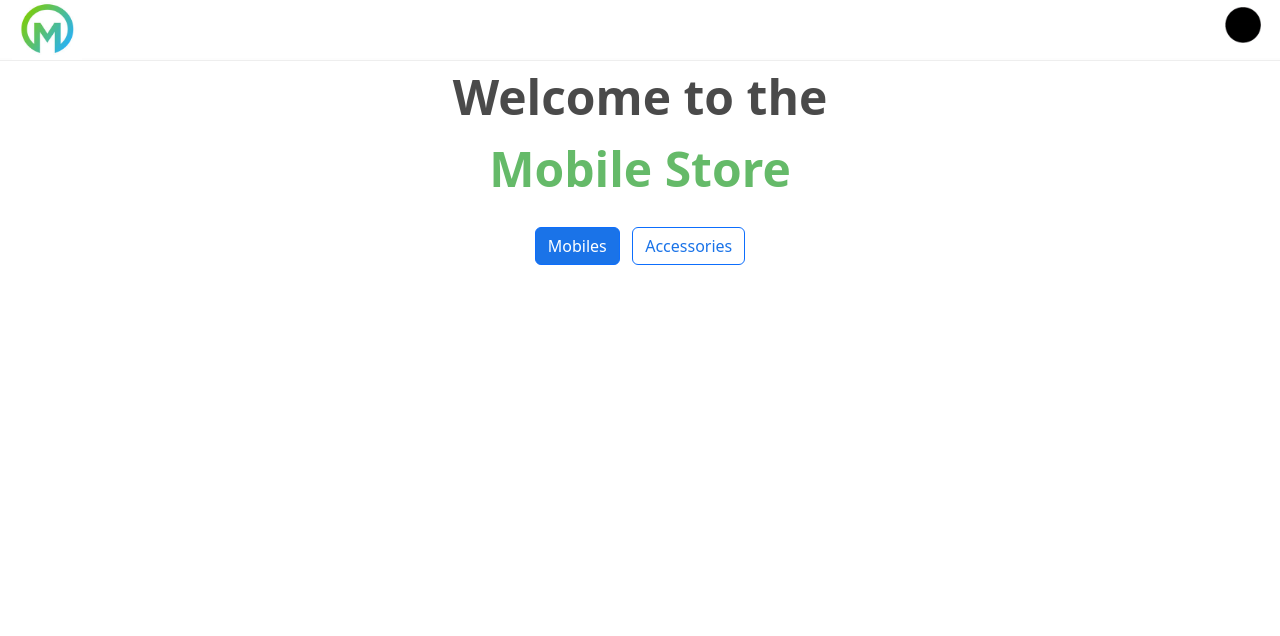
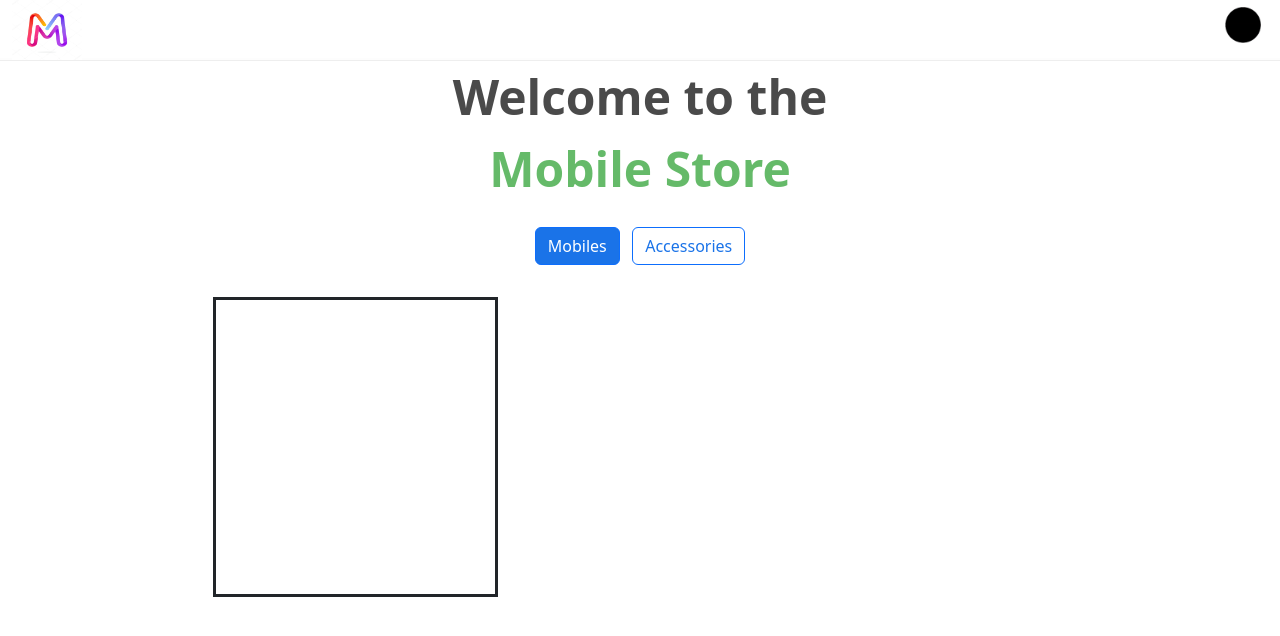
Before and after one commit to yogesh147/trending, a React (Create React App) app: page / in a window 1280 px wide. Shown: the top 636 px of the page. Built offline with nearby package versions, Linux system fonts and the light colour scheme.

Commit message:
latest div col changes

```diff
--- a/src/component/Body.js
+++ b/src/component/Body.js
@@ -3,6 +3,7 @@ import { Container, Row, Col } from 'react-bootstrap';
 import Button from 'react-bootstrap/Button';
 import Tooltip from "./Tooltip";
 import "./Body.css";
+import '../css/custom.css';
 
 export default function Body() {
    const [isVisible, setVisible] = useState(true);
@@ -51,6 +52,29 @@ export default function Body() {
                </Tooltip>
             </Col>
          </Row>
+
+         <Row className="pt-20">
+            <Col sm={12} md={2} lg={2} xl={2} xxl={2} xs={12}>
+            </Col>
+
+            <Col sm={12} md={8} lg={8} xl={8} xxl={8} xs={12}  >
+               <Row className="height-300">
+
+                  <Col sm={12} md={4} lg={4} xl={4} xxl={4} xs={12} style={{ borderStyle: "solid" }}>
+                  </Col>
+                  <Col sm={12} md={4} lg={4} xl={4} xxl={4} xs={12}>
+                  </Col>
+                  <Col sm={12} md={4} lg={4} xl={4} xxl={4} xs={12}>
+                  </Col>
+
+               </Row>
+
+            </Col>
+            <Col sm={12} md={2} lg={2} xl={2} xxl={2} xs={12}>
+            </Col>
+
+         </Row>
+
       </Container>
    );
 
--- a/src/component/Header.js
+++ b/src/component/Header.js
@@ -3,8 +3,7 @@ import '../css/custom.css';
 import 'bootstrap/dist/css/bootstrap.min.css';
 import { Container, Row, Col } from 'react-bootstrap';
 import black from "../images/black.png";
-import login from "../images/login-logo.png";
-import "../css/custom.css";
+import logo from "../images/brand-logo.jpg";
 
 export default function Header() {
 
@@ -12,7 +11,7 @@ export default function Header() {
             <Container fluid>
                   <Row className="header">
                         <Col sm={12} md={12} lg={12} xl={12} xxl={12} xs={12} >
-                              <img src={login} width={70} height={60} alt="login-logo" />
+                              <img src={logo} width={70} height={60} alt="brand-logo" />
                               <img src={black} width={50} height={50} alt="black" style={{ float: "right" }} />
                         </Col>
                   </Row>
--- a/src/css/custom.css
+++ b/src/css/custom.css
@@ -3,3 +3,11 @@
     border-bottom-style: ridge;
     height: 61px;
 }
+
+.height-300{
+    height: 300px;
+}
+
+.pt-20{
+    padding-top: 20px;
+}
```
